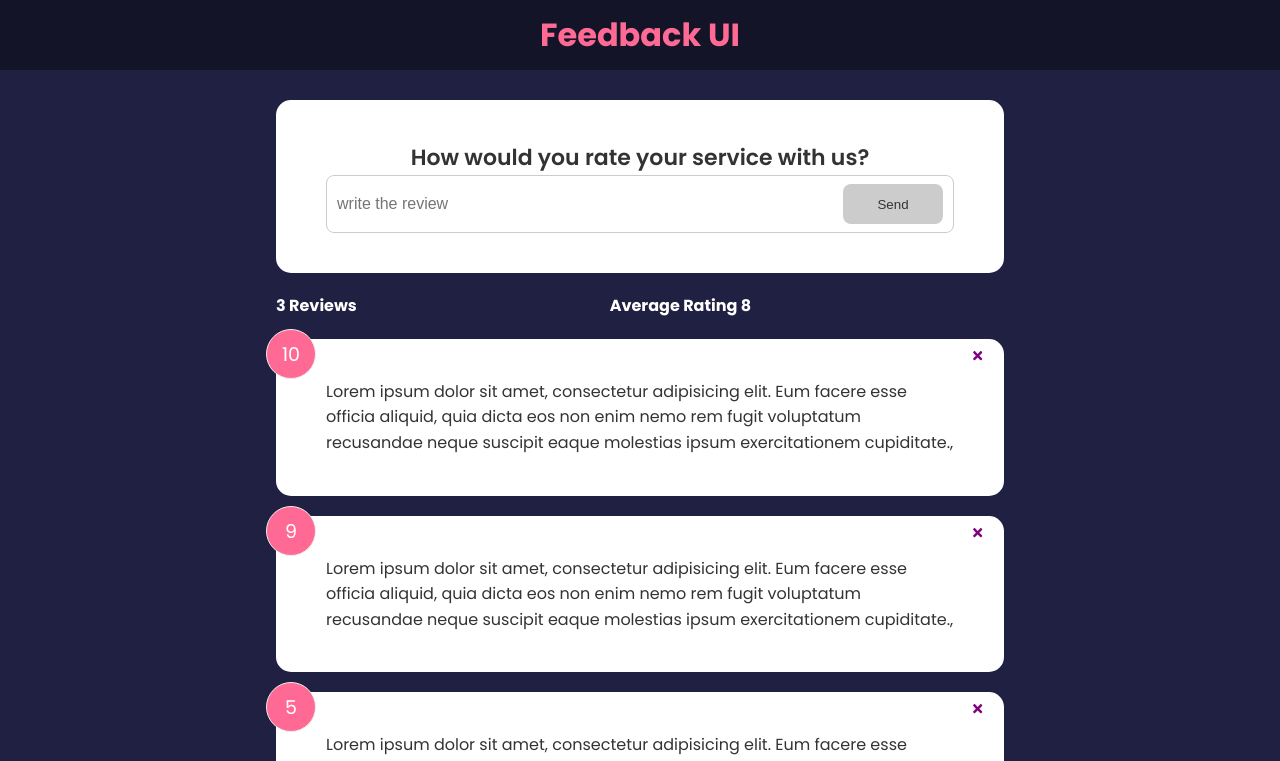
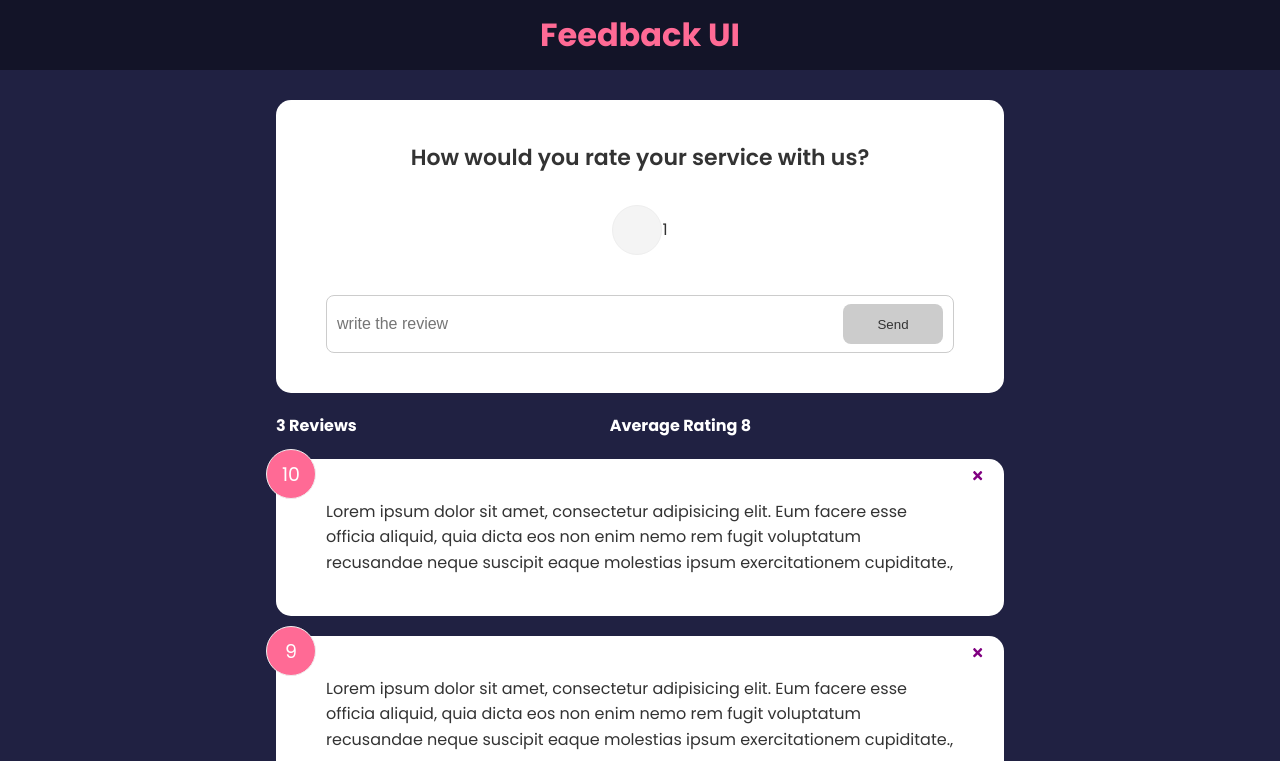
Before and after one commit to haamid10/feedback-UI, a React (Create React App) app: page / in a window 1280 px wide. Shown: the top 761 px of the page. Built offline with nearby package versions, Linux system fonts and the light colour scheme.

Commit message:
added some validations in the form

```diff
--- a/src/components/FeedbackForm.jsx
+++ b/src/components/FeedbackForm.jsx
@@ -1,6 +1,8 @@
 import Card from "./shared/Card"
+import RatingSelect from "./RatingSelect"
 import Button from "./Button"
 import {useState} from 'react'
+
 const FeedbackForm = () => {
   const [text, setText] = useState('')
   const [btnDisabled, setBtnDisabled] = useState(true)
@@ -24,6 +26,7 @@ const FeedbackForm = () => {
     <Card>
       <form action="">
         <h2>How would you rate your service with us?</h2>
+        <RatingSelect/>
         <div className="input-group">
           <input type="text " placeholder="write the review" value={text} onChange={handleTextChange} />
           <Button type="submit"   isDisabled={btnDisabled}>Send</Button>
--- /dev/null
+++ b/src/components/RatingSelect.jsx
@@ -0,0 +1,29 @@
+import { useState } from "react"
+
+
+const RatingSelect = () => {
+  const [selected ,setSelected] = useState(10)
+  const handleChange =(e)=>{
+
+    setSelected(e.target.value   )
+  }
+  return (
+   <ul className="rating">
+    <li>
+      <input
+      type="radio"
+      name="rating"
+      id='num1'
+      value='1'
+      onChange={handleChange}
+       checked={selected==1} />
+    </li>
+    <label htmlFor='num1'>1</label>
+
+
+   </ul>
+
+  )
+}
+
+export default RatingSelect
--- a/src/index.css
+++ b/src/index.css
@@ -55,7 +55,7 @@ header {
 .rating {
   display: flex;
   align-items: center;
-  justify-content: space-around;
+  justify-content: center;
   margin: 30px 0 40px;
 }
 
```
